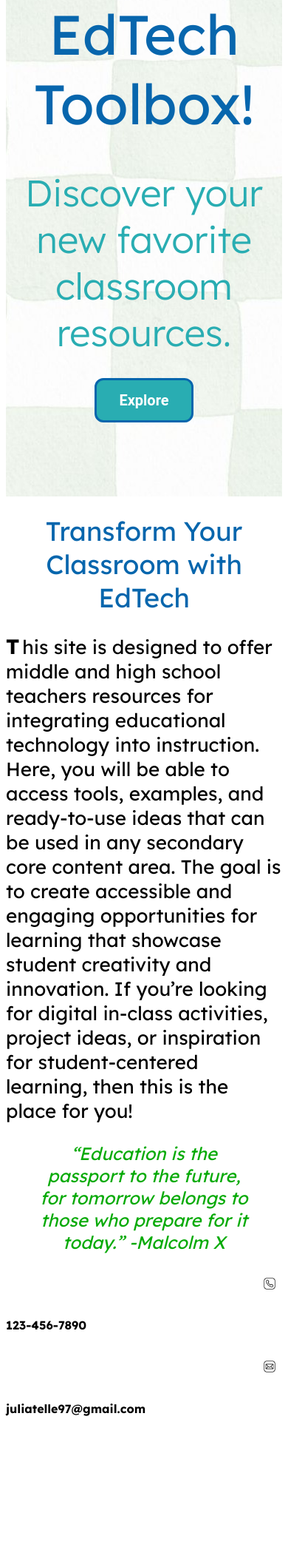
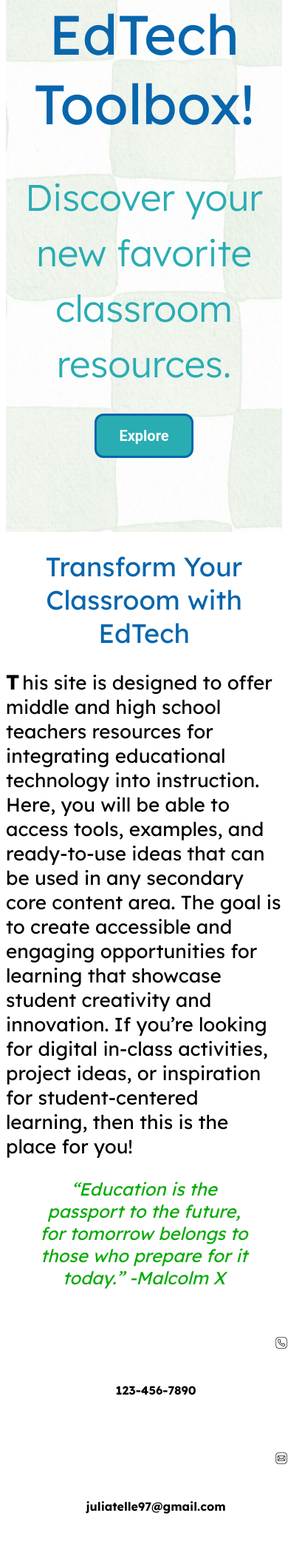
Before and after one commit to juliatelle/juliatelle.github.io, a PHP site: page / in a window 390 px wide. Shown: the part 638-2729 px from the top of the page at 74% size. Before the commit the page ends 2552 px from the top, so only its background shows below. Run offline with PHP 8.4, Linux system fonts and the light colour scheme.

Commit message:
Add files via upload

```diff
--- a/webdevelopment/style.css
+++ b/webdevelopment/style.css
@@ -403,14 +403,14 @@ input[type="submit"]:hover {
     line-height: 1.5;
   }
 
-    .resume-button {
+  .resume-button {
     display: block;
     margin: 1rem auto;
     width: fit-content;
     text-align: center;
 }
 
-  img {
+img {
     display: block;
     margin: 1rem auto;
     width: 100%;
@@ -418,7 +418,7 @@ input[type="submit"]:hover {
     height: auto;
   }
 
-  .resume-video {
+.resume-video {
     display: block;
     margin: 1rem auto;
     width: 90%;
@@ -427,7 +427,7 @@ input[type="submit"]:hover {
   }
 
 
-   .edu-table {
+  .edu-table {
     width: 97%;
     display: block;
     margin: 1rem auto;
@@ -442,8 +442,54 @@ input[type="submit"]:hover {
   }
 
 
-  body {
+body {
     overflow-x: hidden;
+  }
+
+
+/*Footer Mobile*/
+@media (max-width: 768px) {
+  footer {
+    display: flex;
+    flex-direction: column;
+    align-items: center;
+    gap: 0.5rem;
+    padding: 1rem;
+  }
+
+  footer .contact-item {
+    display: flex;
+    align-items: center;
+    gap: 0.5rem;
+  }
+
+  footer img {
+    width: 18px;
+    height: auto;
+  }
+
+  footer span {
+    font-size: 0.9rem;
+  }
+}
+
+/*Resources Mobile*/
+@media (max-width: 768px) {
+
+  section p, section h2 {
+    font-size: 0.9rem;
+    line-height: 1.5;
+    word-wrap: break-word;
+    overflow-wrap: anywhere;
+  }
+
+  a {
+    word-break: break-all;
+    overflow-wrap: anywhere;
+  }
+
+  section {
+    padding: 0 1rem;
   }
 }
 
@@ -647,3 +693,4 @@ caption {
     font-size: 1rem;
   }
 }
+}
```
